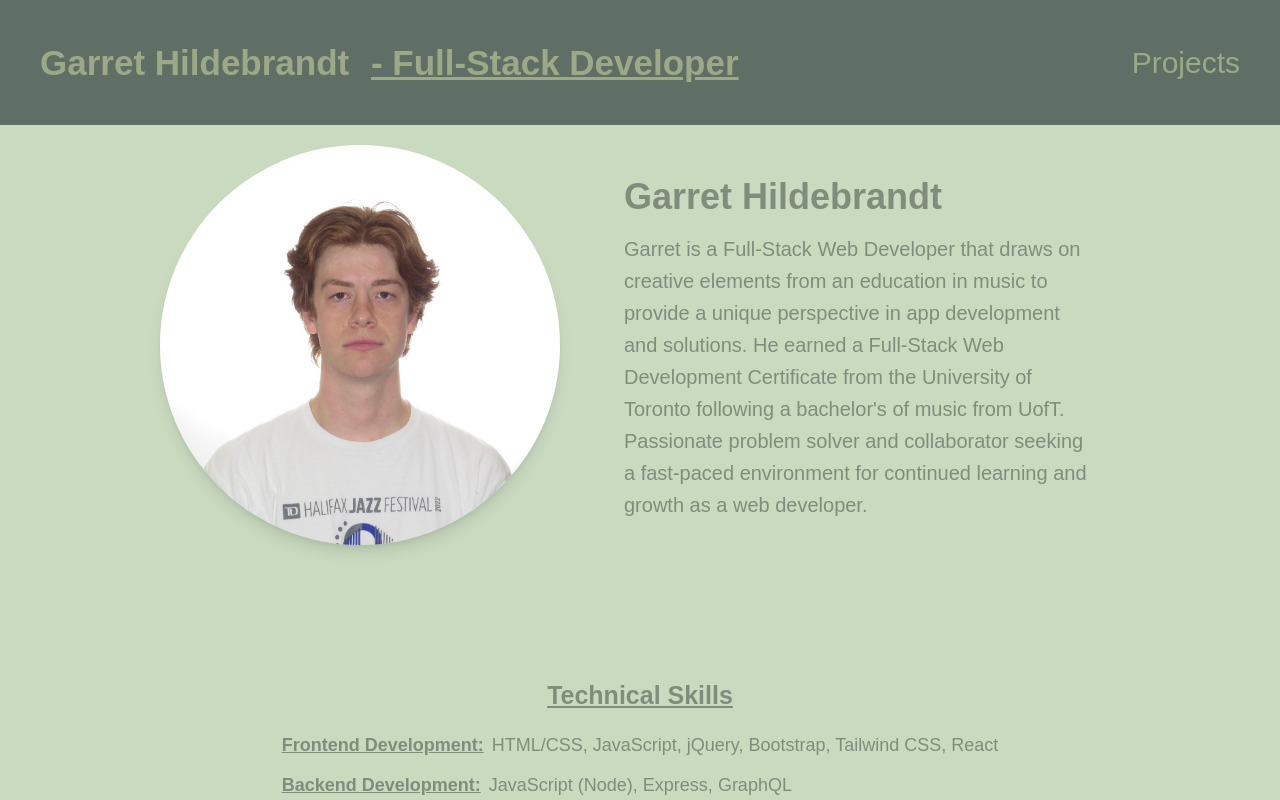
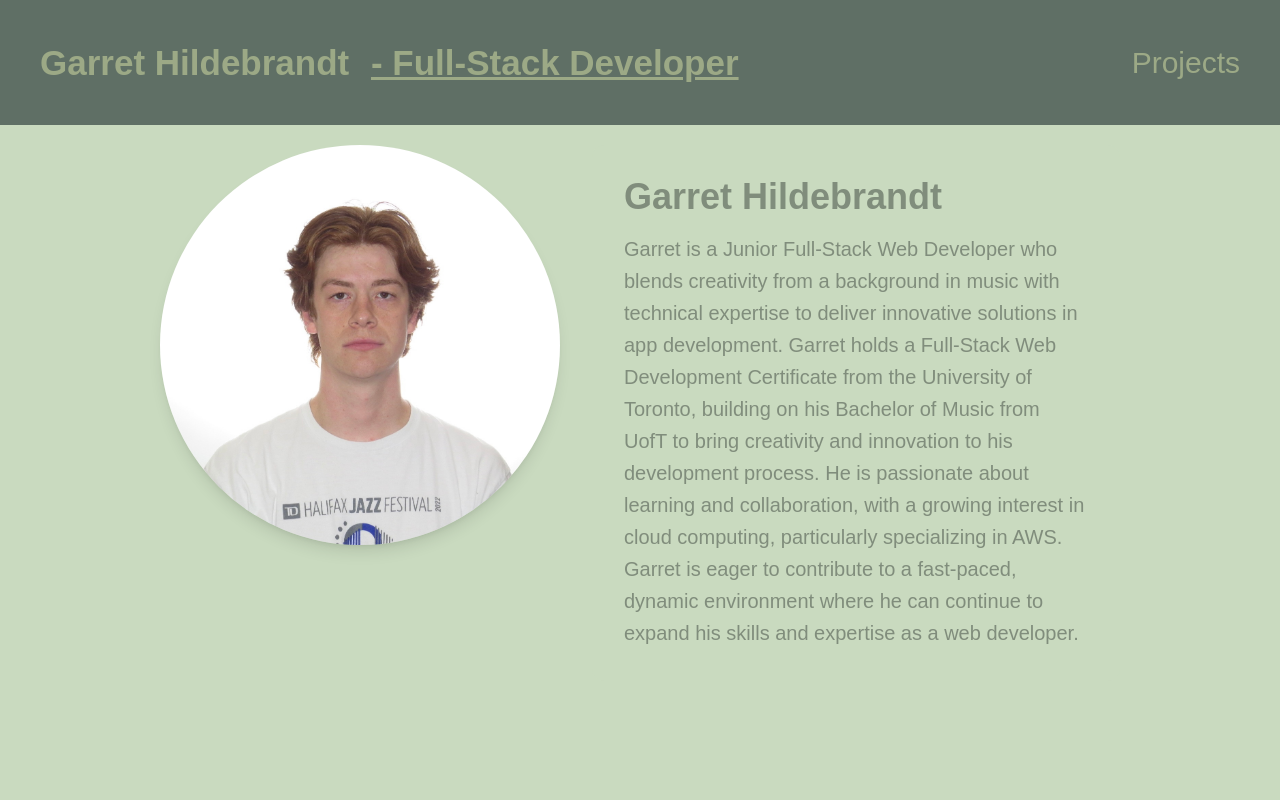
Before and after one commit to garrethil/portfolio, a React (Vite) app: page /#/ in a window 1280 px wide. Shown: the top 800 px of the page. Built offline with nearby package versions, Linux system fonts and the light colour scheme.

Commit message:
update Bio

```diff
--- a/src/pages/Home.jsx
+++ b/src/pages/Home.jsx
@@ -23,13 +23,16 @@ function Home() {
             Garret Hildebrandt
           </h2>
           <p className="text-base sm:text-lg lg:text-xl leading-relaxed lg:leading-8">
-            Garret is a Full-Stack Web Developer that draws on creative elements
-            from an education in music to provide a unique perspective in app
-            development and solutions. He earned a Full-Stack Web Development
-            Certificate from the University of Toronto following a bachelor's of
-            music from UofT. Passionate problem solver and collaborator seeking
-            a fast-paced environment for continued learning and growth as a web
-            developer.
+            Garret is a Junior Full-Stack Web Developer who blends creativity
+            from a background in music with technical expertise to deliver
+            innovative solutions in app development. Garret holds a Full-Stack
+            Web Development Certificate from the University of Toronto, building
+            on his Bachelor of Music from UofT to bring creativity and
+            innovation to his development process. He is passionate about
+            learning and collaboration, with a growing interest in cloud
+            computing, particularly specializing in AWS. Garret is eager to
+            contribute to a fast-paced, dynamic environment where he can
+            continue to expand his skills and expertise as a web developer.
           </p>
         </div>
       </div>
```
